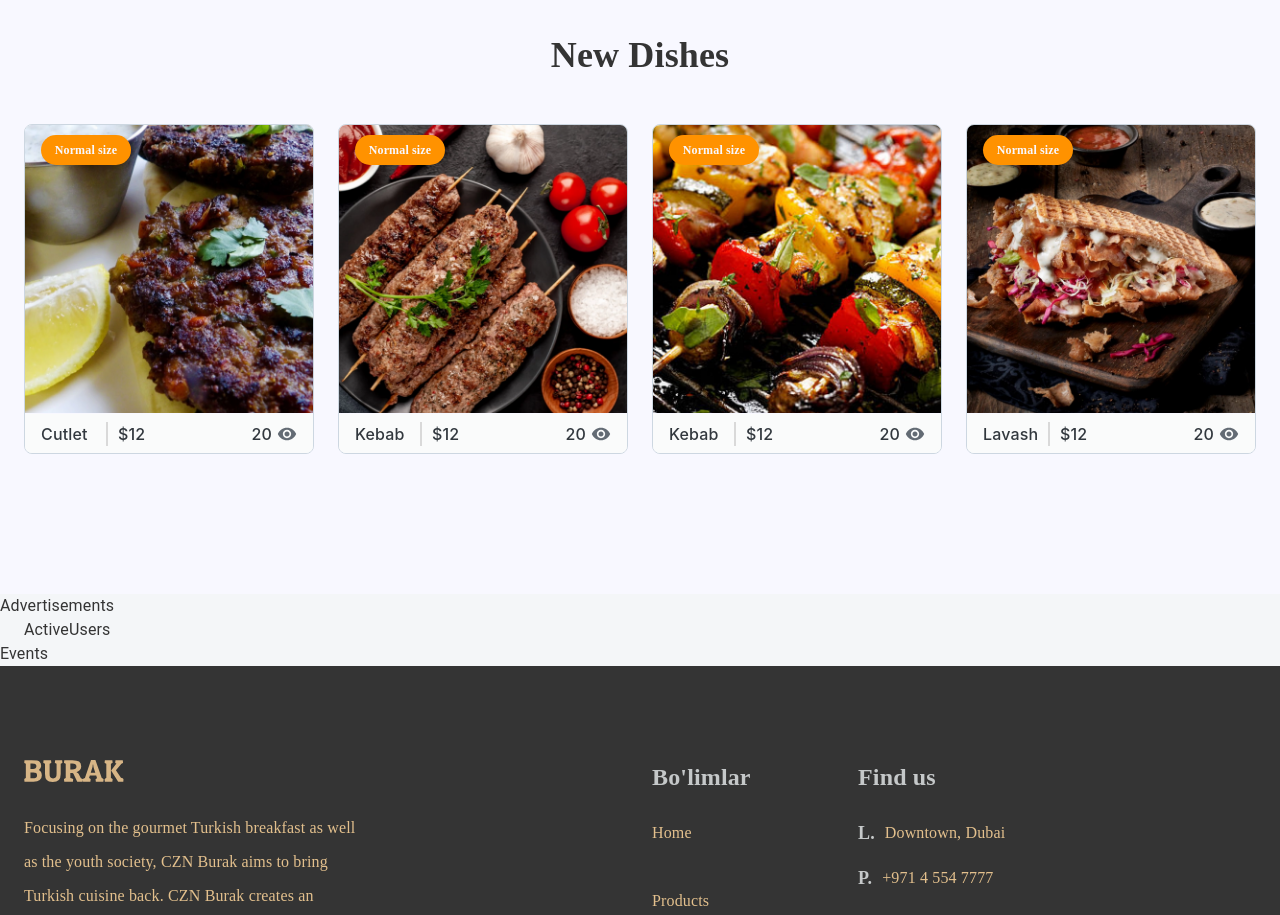
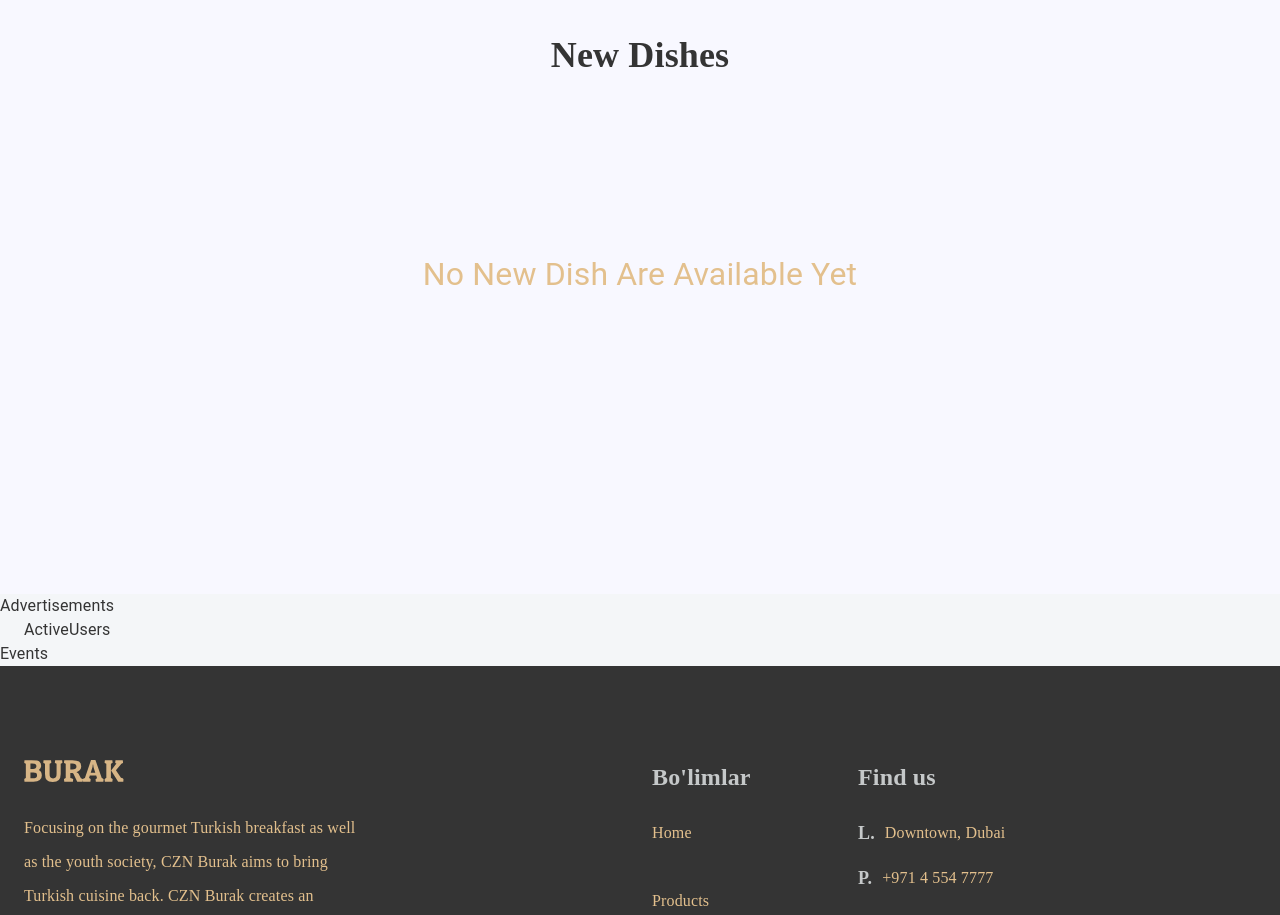
Before and after one commit to balumaqsud/burak-react-frontend, a React (Create React App) app: page / in a window 1280 px wide. Shown: the part 1600-2515 px from the top of the page. Built offline with nearby package versions, Linux system fonts and the light colour scheme.

Commit message:
fix: new dishes with no data part

```diff
--- a/src/app/screens/homePage/NewDIshes.tsx
+++ b/src/app/screens/homePage/NewDIshes.tsx
@@ -23,7 +23,8 @@ const NewDishes = () => {
           <Box className="dishes_title">New Dishes</Box>
           <Stack className="cards-frame">
             <CssVarsProvider>
-              {newDishes.map((ele, index) => {
+              {newDishes.length === 0 ? (
+                newDishes.map((ele, index) => {
                   return (
                     <Card key={index} variant="outlined" className="card">
                       <CardOverflow>
@@ -53,7 +54,10 @@ const NewDishes = () => {
                       </CardOverflow>
                     </Card>
                   );
-              })}
+                })
+              ) : (
+                <Box className="no-dishes">No new dish are available yet</Box>
+              )}
             </CssVarsProvider>
           </Stack>
         </Stack>
--- a/src/css/home.css
+++ b/src/css/home.css
@@ -195,3 +195,15 @@
   align-items: center;
   font-weight: 500;
 }
+
+.homepage .new-products-frame .main .cards-frame .no-dishes {
+  width: 100%;
+  height: 300px;
+  font-size: 32px;
+  display: flex;
+  justify-content: center;
+  align-items: center;
+  color: #e3c08d;
+  text-transform: capitalize;
+  line-height: 34px;
+}
```
Lines whose indentation alone changed are shown as unchanged.
